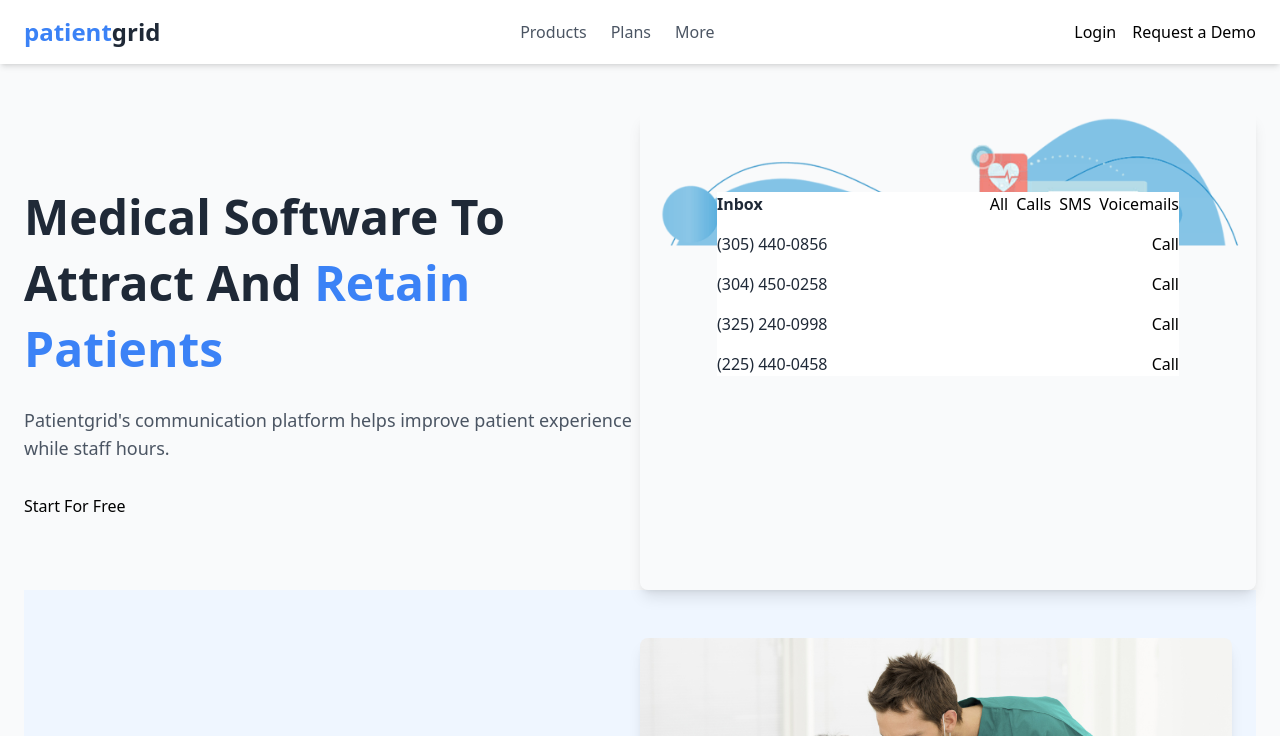
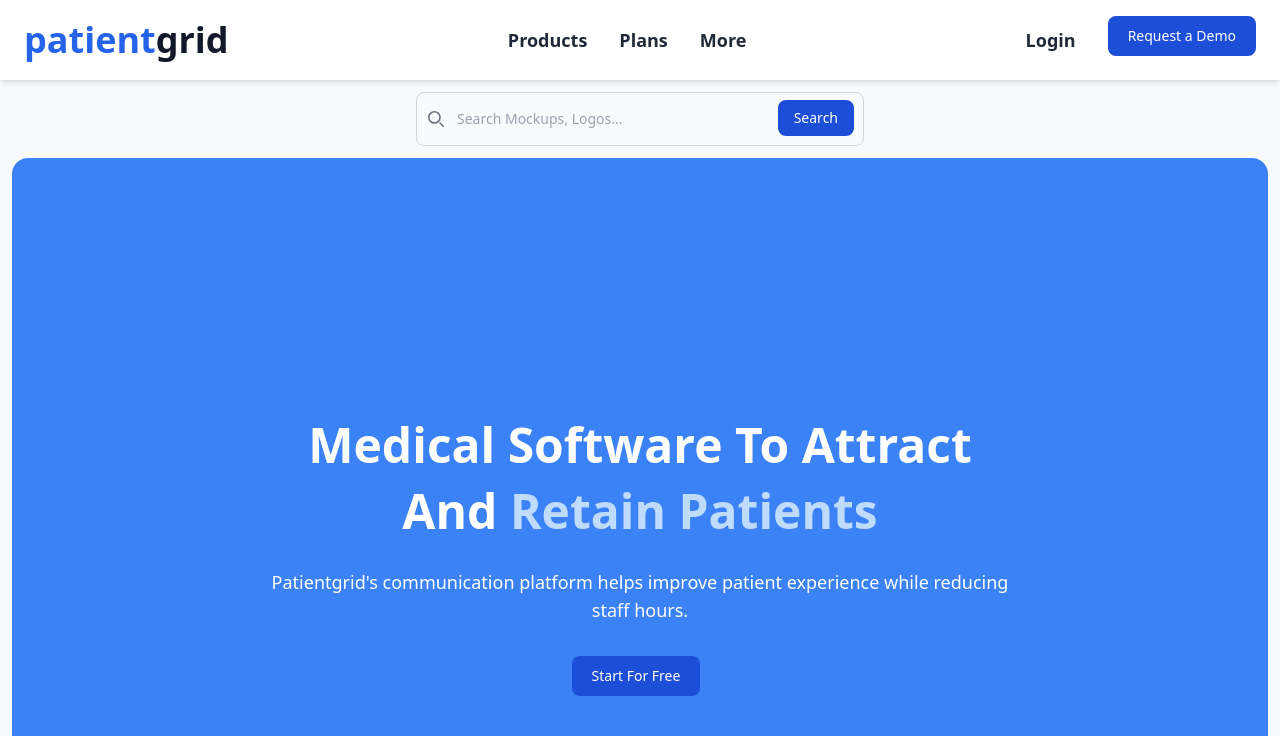
Before and after one commit to Alki45/Createwise, a website: page index.html in a window 1280 px wide. Shown: the top 736 px of the page. Drawn offline with nearby package versions, Linux system fonts and the light colour scheme.

Commit message:
Making Some Adjustment

```diff
--- a/index.html
+++ b/index.html
@@ -8,7 +8,7 @@
   <style>
     @layer components {
       .btn-primary {
-        @apply bg-blue-500 text-white font-bold py-2 px-4 rounded hover:bg-blue-600;
+        @apply bg-blue-500 text-white font-bold py-3 px-6 rounded-full hover:bg-blue-600;
       }
       .btn-secondary {
         @apply bg-gray-100 text-blue-500 font-bold py-2 px-4 rounded hover:bg-gray-200;
@@ -27,73 +27,97 @@
   <!-- Header Section -->
   <header class="bg-white shadow-md">
     <div class="container mx-auto px-6 py-4 flex items-center justify-between">
-      <!-- Logo -->
-      <div class="text-2xl font-bold text-gray-800">
-        <span class="text-blue-500">patient</span>grid
-      </div>
+<!-- Logo -->
+<div class="text-4xl font-extrabold text-gray-800">
+  <span class="text-blue-600">patient</span><span class="text-gray-900">grid</span>
+</div>
+
       <!-- Navigation -->
-      <nav class="hidden md:flex space-x-6">
-        <a href="#" class="text-gray-600 hover:text-blue-500">Products</a>
-        <a href="#" class="text-gray-600 hover:text-blue-500">Plans</a>
-        <a href="#" class="text-gray-600 hover:text-blue-500">More</a>
+      <nav class="hidden md:flex space-x-8">
+        <a href="#" class="text-gray-800 hover:text-blue-600 font-semibold text-lg transition-all duration-300">Products</a>
+        <a href="#" class="text-gray-800 hover:text-blue-600 font-semibold text-lg transition-all duration-300">Plans</a>
+        <a href="#" class="text-gray-800 hover:text-blue-600 font-semibold text-lg transition-all duration-300">More</a>
       </nav>
+
       <!-- Buttons -->
-      <div class="flex space-x-4">
-        <button class="btn-secondary">Login</button>
-        <button class="bg-blue-1000 btn-primary  text-white-600">Request a Demo</button>
+      <div class="flex space-x-8">
+        <button class="text-gray-800 hover:text-blue-600 font-semibold text-lg transition-all duration-300">Login</button>
+        <button class="text-white bg-blue-700 hover:bg-blue-800 focus:ring-4 focus:ring-blue-300 font-medium rounded-lg text-sm px-5 py-2.5 me-2 mb-2 dark:bg-blue-600 dark:hover:bg-blue-700 focus:outline-none dark:focus:ring-blue-800">Request a Demo</button>
       </div>
     </div>
   </header>
 
+  <form class="max-w-md mx-auto py-3">
+    <label for="default-search" class="mb-2 text-sm font-medium text-gray-900 sr-only dark:text-white">Search</label>
+    <div class="relative">
+        <div class="absolute inset-y-0 start-0 flex items-center ps-3 pointer-events-none">
+            <svg class="w-4 h-4 text-gray-500 dark:text-gray-400" aria-hidden="true" xmlns="http://www.w3.org/2000/svg" fill="none" viewBox="0 0 20 20">
+                <path stroke="currentColor" stroke-linecap="round" stroke-linejoin="round" stroke-width="2" d="m19 19-4-4m0-7A7 7 0 1 1 1 8a7 7 0 0 1 14 0Z"/>
+            </svg>
+        </div>
+        <input type="search" id="default-search" class="block w-full p-4 ps-10 text-sm text-gray-900 border border-gray-300 rounded-lg bg-gray-50 focus:ring-blue-500 focus:border-blue-500 dark:bg-gray-700 dark:border-gray-600 dark:placeholder-gray-400 dark:text-white dark:focus:ring-blue-500 dark:focus:border-blue-500" placeholder="Search Mockups, Logos..." required />
+        <button type="submit" class="text-white absolute end-2.5 bottom-2.5 bg-blue-700 hover:bg-blue-800 focus:ring-4 focus:outline-none focus:ring-blue-300 font-medium rounded-lg text-sm px-4 py-2 dark:bg-blue-600 dark:hover:bg-blue-700 dark:focus:ring-blue-800">Search</button>
+    </div>
+</form>
+
   <!-- Main Section -->
-  <main class="container mx-auto px-6 py-12">
-    <div class="flex flex-col lg:flex-row items-center">
-      <!-- Text -->
-      <div class="lg:w-1/2 mb-12 lg:mb-0">
-        <h1 class="text-5xl font-bold text-gray-800 leading-snug mb-6">
-          Medical Software To Attract And <span class="text-blue-500">Retain Patients</span>
+  <main class="container mx-auto px-3 py">
+    <div class="min-h-screen flex items-center justify-center relative overflow-hidden">
+      <!-- Rectangular  Background with Skew in Both Directions  -->
+      <div class="absolute inset-0 bg-blue-500   rounded-2xl"></div>
+
+      <!-- Text Content -->
+      <div class="w-full max-w-3xl text-center relative z-10">
+        <h1 class="text-5xl font-bold text-white leading-snug mb-6">
+          Medical Software To Attract And <span class="text-blue-200">Retain Patients</span>
         </h1>
-        <p class="text-gray-600 text-lg mb-8">
-          Patientgrid's communication platform helps improve patient experience while staff hours.
+        <p class="text-white text-lg mb-8">
+          Patientgrid's communication platform helps improve patient experience while reducing staff hours.
         </p>
-        <button class="btn-primary">Start For Free</button>
+        <button class="text-white bg-blue-700 hover:bg-blue-800 focus:ring-4 focus:ring-blue-300 font-medium rounded-lg text-sm px-5 py-2.5 me-2 mb-2 dark:bg-blue-600 dark:hover:bg-blue-700 focus:outline-none dark:focus:ring-blue-800">
+          Start For Free
+        </button>
       </div>
-      <!-- Image -->
-      <div class="lg:w-1/2 relative">
-        <img src="./images/R.png" alt="UI Screenshot" class="rounded-lg shadow-lg">
-        <!-- Inbox Card -->
-        <div class="absolute top-20 inset-x-0 mx-auto bg-white card w-11/12 lg:w-3/4">
-          <div class="flex justify-between items-center mb-4">
-            <h3 class="font-bold text-gray-800">Inbox</h3>
-            <div class="flex space-x-2">
-              <button class="btn-secondary">All</button>
-              <button class="btn-secondary">Calls</button>
-              <button class="btn-secondary">SMS</button>
-              <button class="btn-secondary">Voicemails</button>
+    </div>
+
+
+
+
+
+
+
+
+
+     <!-- Image Section with Centered Content -->
+     <div class="flex justify-center items-center relative lg:w-3/4 mx-auto">
+      <!-- Image with hover effect -->
+      <div class="relative max-w-full h-auto group">
+        <img src="./images/called.png" alt="UI Screenshot" class="rounded-lg shadow-2xl w-full h-full object-cover transition-all duration-500 transform group-hover:scale-105 group-hover:opacity-80">
+
+        <!-- Overlay with title and description on hover -->
+        <div class="absolute inset-0 flex flex-col justify-center items-center bg-gradient-to-b from-transparent to-black/50 rounded-lg opacity-0 group-hover:opacity-100 transition-all duration-500">
+          <h2 class="text-3xl text-white font-bold mb-4">Doctor's Call & Chat Services</h2>
+          <p class="text-white text-lg font-medium text-center max-w-md mb-6">A seamless experience for connecting with doctors, receiving calls, chats, and much more.</p>
+
+          <!-- Service Categories (Call, Chat, Others) -->
+          <div class="flex justify-around w-full">
+            <div class="text-center text-white">
+              <i class="fas fa-phone-alt text-4xl mb-2"></i>
+              <p>Call</p>
+            </div>
+            <div class="text-center text-white">
+              <i class="fas fa-comments text-4xl mb-2"></i>
+              <p>Chat</p>
+            </div>
+            <div class="text-center text-white">
+              <i class="fas fa-cogs text-4xl mb-2"></i>
+              <p>Other Services</p>
             </div>
           </div>
-          <!-- List of Contacts -->
-          <ul class="space-y-4">
-            <li class="flex justify-between items-center">
-              <span class="text-gray-800">(305) 440-0856</span>
-              <button class="btn-primary">Call</button>
-            </li>
-            <li class="flex justify-between items-center">
-              <span class="text-gray-800">(304) 450-0258</span>
-              <button class="btn-primary">Call</button>
-            </li>
-            <li class="flex justify-between items-center">
-              <span class="text-gray-800">(325) 240-0998</span>
-              <button class="btn-primary">Call</button>
-            </li>
-            <li class="flex justify-between items-center">
-              <span class="text-gray-800">(225) 440-0458</span>
-              <button class="btn-primary">Call</button>
-            </li>
-          </ul>
         </div>
       </div>
     </div>
+
 
     <!-- Seamless Collaboration Section -->
     <section class="bg-blue-50 py-12">
@@ -120,7 +144,7 @@
           <h2 class="text-3xl font-bold text-gray-800 mb-4">We work on a month-to-month basis, try for free with no commitments</h2>
           <p class="text-gray-600 mb-6">Lorem ipsum dolor sit amet, consectetur adipiscing elit, sed do eiusmod tempor incididunt ut labore et dolore magna aliqua.</p>
           <!-- Updated Free Trial Button -->
-          <button class="btn-trial">14 Free Trial</button>
+          <button class="text-white bg-blue-700 hover:bg-blue-800 focus:ring-4 focus:ring-blue-300 font-medium rounded-lg text-sm px-5 py-2.5 me-2 mb-2 dark:bg-blue-600 dark:hover:bg-blue-700 focus:outline-none dark:focus:ring-blue-800">14 Free Trial</button>
         </div>
       </div>
     </section>
```
Also changed, not shown: images/OIP (1).jpg (added), images/called.png (added).
